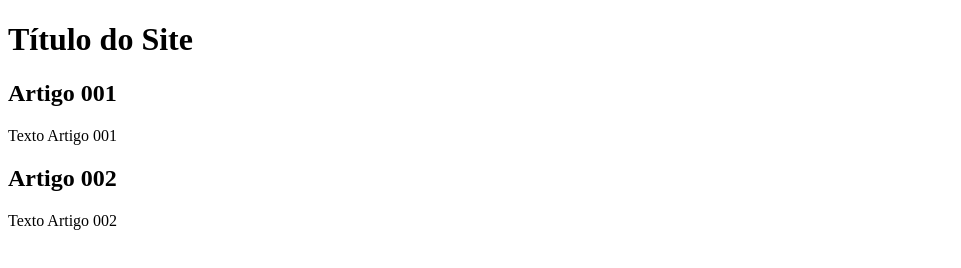
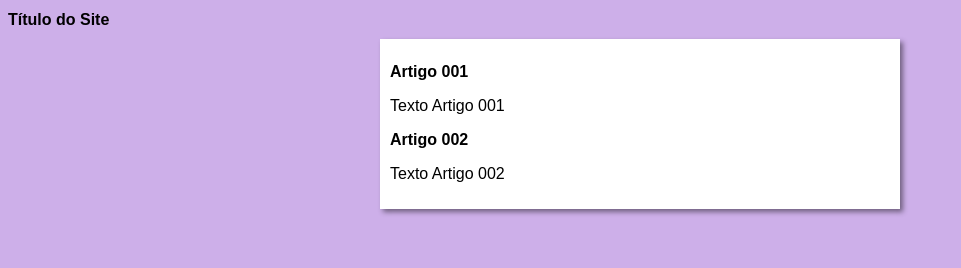
Before and after one commit to PedroBiceglia/Projeto-Site, a plain HTML site: page Projeto Site/index.html in a window 1280 px wide. Shown: the whole page, without its empty margins (0-961 px from the left). Drawn offline with Linux system fonts and the light colour scheme.

Commit message:
Iniciei o Design

```diff
--- /dev/null
+++ b/Projeto Site/estilos/style.css
@@ -0,0 +1,18 @@
+@charset "UTF-8";
+
+* {
+    font-family: Arial, Helvetica, sans-serif;
+    font-size: 16px;
+}
+
+body {
+    background-color: rgb(205, 175, 233);
+}
+
+main {
+    background-color: white;
+    width: 500px;
+    margin: auto;
+    padding: 10px;
+    box-shadow: 3px 3px 5px rgba(0, 0, 0, 0.450);
+}
--- a/Projeto Site/index.html
+++ b/Projeto Site/index.html
@@ -4,6 +4,7 @@
     <meta charset="UTF-8">
     <meta name="viewport" content="width=device-width, initial-scale=1.0">
     <title>Título do Site</title>
+    <link rel="stylesheet" href="estilos/style.css">
 </head>
 <body>
     <header>
```
